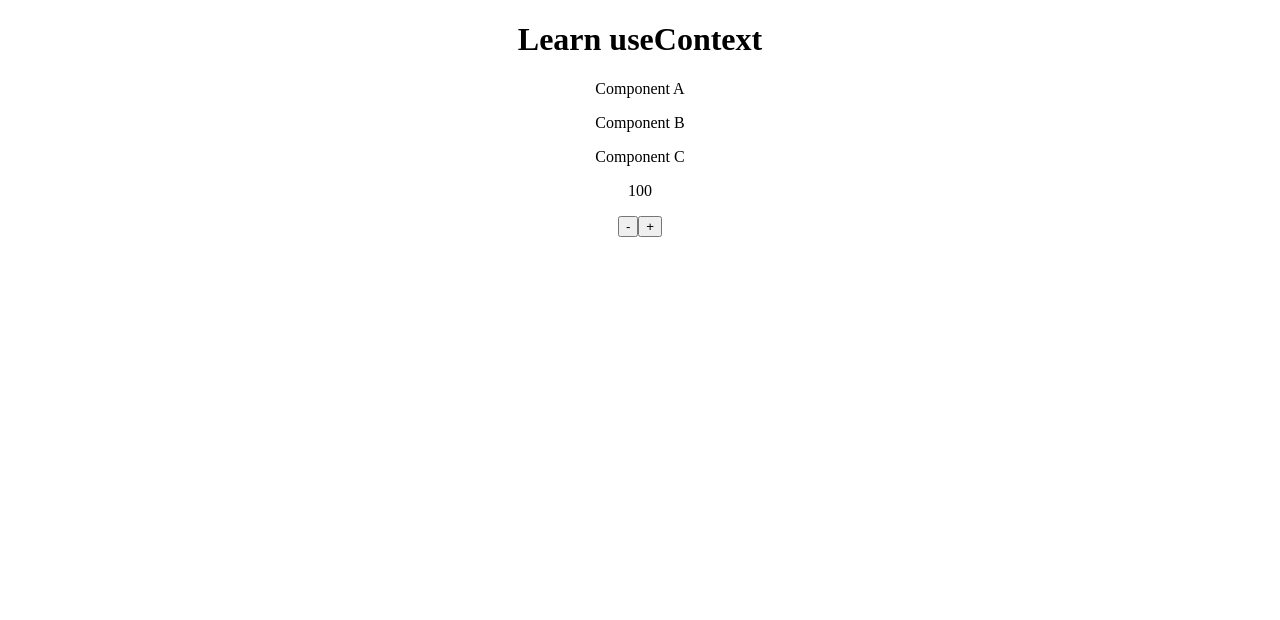
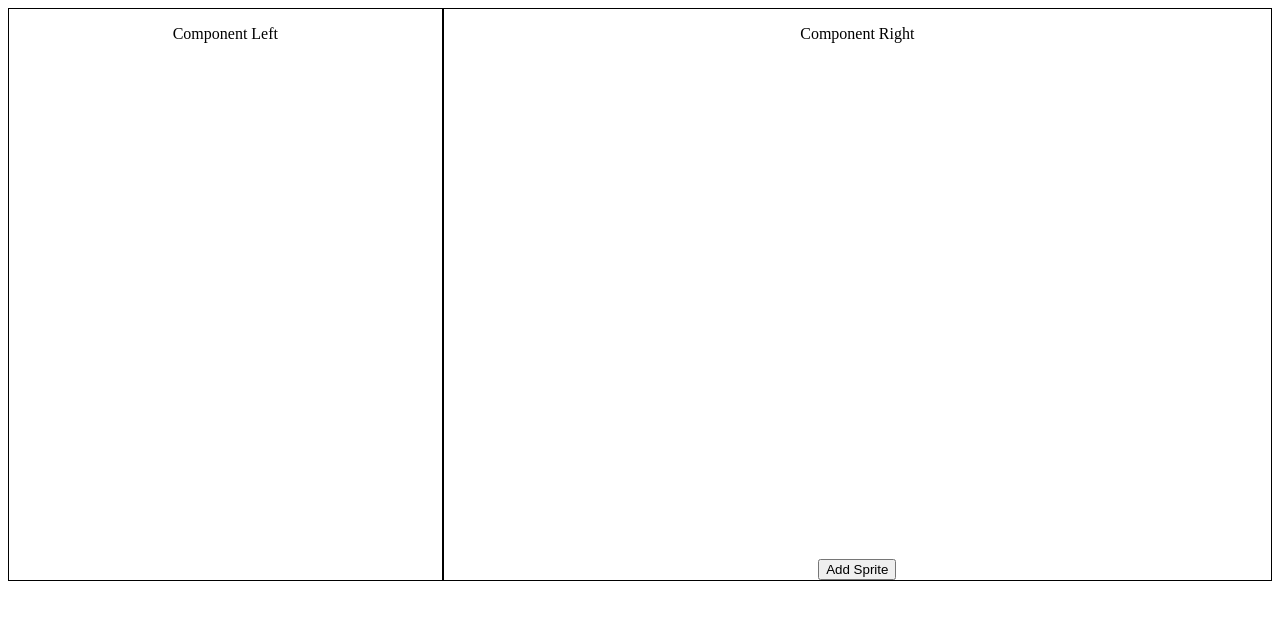
Before and after one commit to fora-gsi/konva_sample, a React (Create React App) app: page / in a window 1280 px wide. Shown: the top 620 px of the page. Built offline with nearby package versions, Linux system fonts and the light colour scheme.

Commit message:
useContextサンプル追加
独自に定義したクラスをContextに埋め込んで使用するサンプル追加

```diff
--- a/src/index.tsx
+++ b/src/index.tsx
@@ -2,7 +2,8 @@ import React from "react";
 import ReactDOM from "react-dom/client";
 // import App from "./components/App";
 // import App from "./dnd_kit_sample/App";
-import App from "./useContextSample/App";
+// import App from "./useContextSample/App";
+import App from "./useContextSample2/App";
 
 const root = ReactDOM.createRoot(
   document.getElementById("root") as HTMLElement
--- /dev/null
+++ b/src/useContextSample2/App.css
@@ -0,0 +1,8 @@
+.panel-container {
+  display: flex;
+}
+.left-panel,
+.right-panel {
+  flex: 1 1 auto;
+  border: 1px solid black;
+}
--- /dev/null
+++ b/src/useContextSample2/App.tsx
@@ -0,0 +1,43 @@
+import React, { useState } from "react";
+import ComponentLeft from "./ComponentLeft";
+import ComponentRight from "./ComponentRight";
+import "./App.css";
+
+export type Sprite = {
+  x: number;
+  y: number;
+  width: number;
+  height: number;
+  displayName?: string;
+  color?: string;
+};
+
+type UserStoreType = {
+  latestId: number;
+  setLatestId: React.Dispatch<React.SetStateAction<number>>;
+  sprites: Sprite[];
+  setSprites: React.Dispatch<React.SetStateAction<Sprite[]>>;
+};
+export const UserStore = React.createContext({} as UserStoreType);
+
+function App() {
+  const [id, setId] = useState<number>(1);
+  const [sprites, setSprites] = useState<Sprite[]>([]);
+  // const [store, setStore] = useState<UserStore>();
+  return (
+    <div className="panel-container" style={{ textAlign: "center" }}>
+      <UserStore.Provider
+        value={{ latestId: id, setLatestId: setId, sprites, setSprites }}
+      >
+        <div className="left-panel">
+          <ComponentLeft />
+        </div>
+        <div className="right-panel">
+          <ComponentRight />
+        </div>
+      </UserStore.Provider>
+    </div>
+  );
+}
+
+export default App;
--- /dev/null
+++ b/src/useContextSample2/Canvas.tsx
@@ -0,0 +1,27 @@
+import React, { useContext } from "react";
+import { Layer, Rect, Stage } from "react-konva";
+import { UserStore as UserStore } from "./App";
+
+const Canvas = () => {
+  const { sprites } = useContext(UserStore);
+  return (
+    <React.Fragment>
+      <Stage width={500} height={500}>
+        <Layer opacity={0.5} style={{ border: "1px solid black" }}>
+          {sprites.map(({ x, y, width, height, color }) => (
+            <Rect
+              x={x}
+              y={y}
+              width={width}
+              height={height}
+              fill={color}
+              stroke="black"
+            />
+          ))}
+        </Layer>
+      </Stage>
+    </React.Fragment>
+  );
+};
+
+export default Canvas;
--- /dev/null
+++ b/src/useContextSample2/ComponentLeft.tsx
@@ -0,0 +1,17 @@
+import { useContext } from "react";
+import { Sprite, UserStore } from "./App";
+
+const ComponentLeft = () => {
+  const { sprites } = useContext(UserStore);
+
+  return (
+    <div>
+      <p>Component Left</p>
+      {sprites.map((sprite: Sprite) => (
+        <p>{sprite.displayName}</p>
+      ))}
+    </div>
+  );
+};
+
+export default ComponentLeft;
--- /dev/null
+++ b/src/useContextSample2/ComponentRight.tsx
@@ -0,0 +1,36 @@
+import Konva from "konva";
+import { MouseEvent, useContext } from "react";
+import { Sprite, UserStore } from "./App";
+import Canvas from "./Canvas";
+
+const ComponentRight = () => {
+  const {
+    latestId: id,
+    setLatestId: setId,
+    sprites,
+    setSprites,
+  } = useContext(UserStore);
+
+  const handleButtonClick = (e: MouseEvent<HTMLButtonElement>) => {
+    const newSprite: Sprite = {
+      x: Math.random() * (500 - 160),
+      y: Math.random() * (500 - 90),
+      width: 160,
+      height: 90,
+      color: Konva.Util.getRandomColor(),
+      displayName: `Sprite #${id}`,
+    };
+    setId(id + 1);
+    setSprites(sprites.concat(newSprite));
+  };
+
+  return (
+    <div>
+      <p>Component Right</p>
+      <Canvas />
+      <button onClick={handleButtonClick}>Add Sprite</button>
+    </div>
+  );
+};
+
+export default ComponentRight;
```
